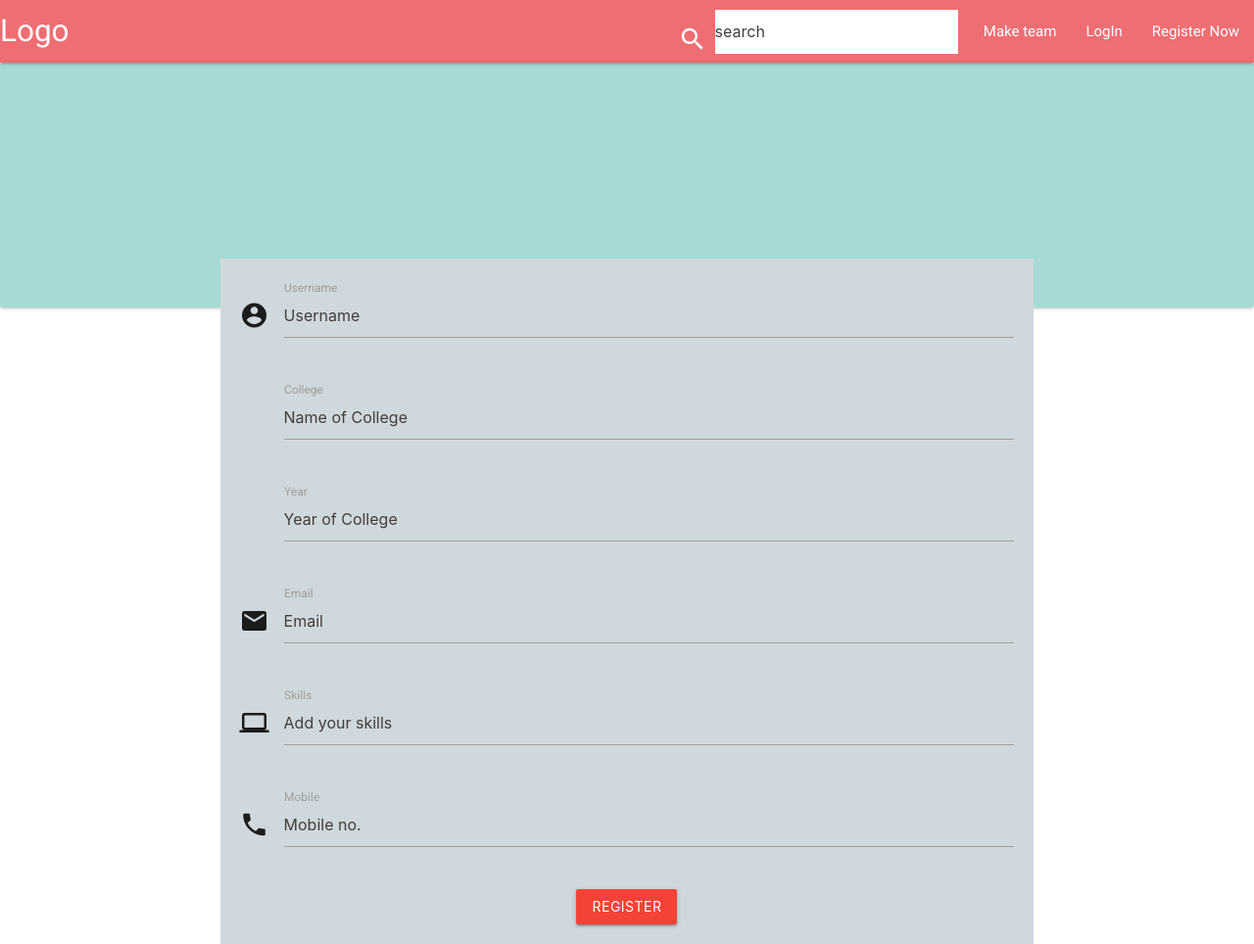
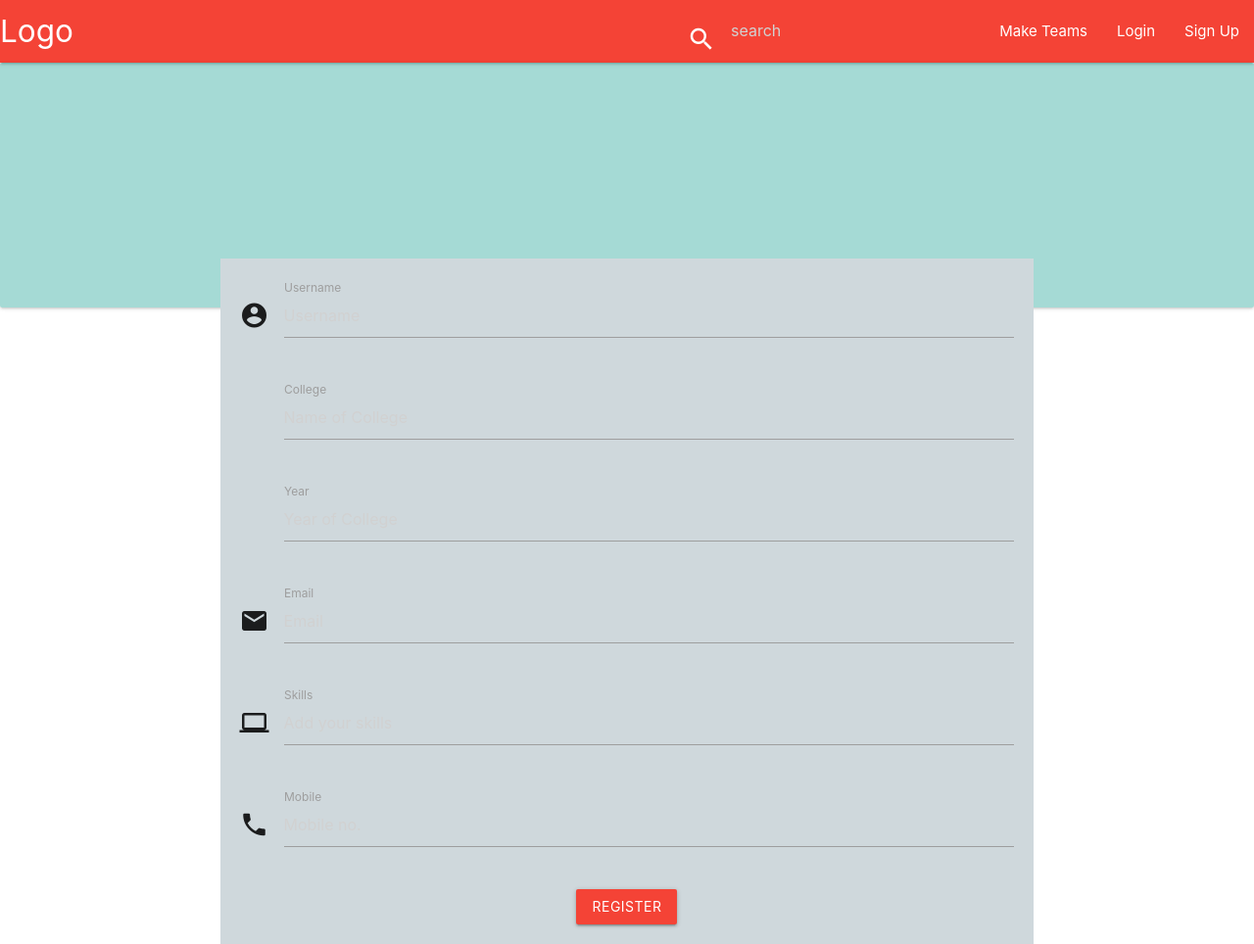
Before and after one commit to singhalyash8080/HACK-PORTAL-Frontend, a plain HTML site: page Register-now_page/index.html in a window 1280 px wide. Shown: the whole page at 98% size. Drawn offline with nearby package versions, Linux system fonts and the light colour scheme.

Commit message:
removed-css

```diff
--- a/Register-now_page/index.html
+++ b/Register-now_page/index.html
@@ -19,9 +19,9 @@
 
 </head>
 
-<!-- <body>
+<body>
 
-    <nav>
+    <!-- <nav>
         <div class="nav-wrapper">
           <a href="#" class="brand-logo">Logo</a>
           <ul id="nav-mobile" class="right hide-on-med-and-down">
@@ -40,7 +40,7 @@
         </div>
     </nav> -->
 
-    <nav>
+    <!-- <nav>
         <div class="nav-wrapper">
             <a href="#" class="brand-logo">Logo</a>
             <ul class="hide-on-med-and-down right">
@@ -61,7 +61,30 @@
                 <li><a href="#">Register Now</a></li>
             </ul>
         </div>
-    </nav>
+    </nav> -->
+
+    <nav class="red">
+        <div class="nav-wrapper">
+          <a href="#" class="brand-logo white-text">Logo</a>
+            <ul class="hide-on-med-and-down right">
+                <li>
+                   <div class="center row">
+                      <div class="col s12 " >
+                        <div class="row" id="topbarsearch">
+                          <div class="input-field col s6 s12 white-text">
+                            <i class="white-text material-icons prefix">search</i>
+                            <input type="text" placeholder="search" id="autocomplete-input" class="autocomplete white-text" >
+                            </div>
+                          </div>
+                        </div>
+                      </div>
+                  </li>
+                <li><a href="#" class="white-text">Make Teams</a></li>
+                <li><a href="#" class="white-text">Login</a></li>
+                <li><a href="#" class="white-text">Sign Up</a></li>
+            </ul>
+        </div>
+      </nav>
 
     <div class="card-panel teal lighten-2 back1">
     </div>
--- a/Register-now_page/style.css
+++ b/Register-now_page/style.css
@@ -1,11 +1,35 @@
+/* #topbarsearch .input-field .prefix {
+    width:0rem !important;
+    }
+#topbarsearch nav ul li:hover, nav ul li.active {
+        background-color: none !important;
+    }
+.input-field .prefix ~ input, .input-field .prefix ~ textarea, .input-field .prefix ~ label, .input-field .prefix ~ .validate ~ label, .input-field .prefix ~ .autocomplete-content{
+    margin-left: 1rem !important;
+    } */
+
 *, *::before, *::after {
     box-sizing: border-box;
 }
 
+#topbarsearch .input-field .prefix {
+    width:0rem !important;
+    }
+
+/* .input-field .prefix ~ input, .input-field .prefix ~ textarea, .input-field .prefix ~ label, .input-field .prefix ~ .validate ~ label, .input-field .prefix ~ .autocomplete-content{
+    margin-left: 1rem !important;
+    } */
+
+#topbarsearch nav ul li:hover, nav ul li.active {
+    background-color: none !important;
+}
 body {
     margin: 0;
-    font-size: 1.3rem;
-    font-family: 'Roboto', sans-serif;
+    overflow: scroll;
+
+    /* font-size: 1.3rem; */
+    /* font-family: 'Roboto', sans-serif;
+    /* font-family: Verdana, sans-serif; */
 }
 
 .back1{
@@ -34,9 +58,5 @@ form{
 .form-inside{
     color:white;
     /* font-family: 'Roboto', sans-serif; */
-    font-size:19px;
+    /* font-size:19px; */
 }
-
-input::-webkit-input-placeholder {
-    color:rgb(65, 62, 62) !important;
-}
--- a/landing page/styles.css
+++ b/landing page/styles.css
@@ -1,4 +1,4 @@
-body{
+/* body{
   overflow: scroll;
 }
 .container  {
@@ -33,3 +33,5 @@ body{
   padding-top: 100px;
   left:35%;
 }
+
+  */
```
Also changed, not shown: landing page/index.html (+2 -13 lines).
